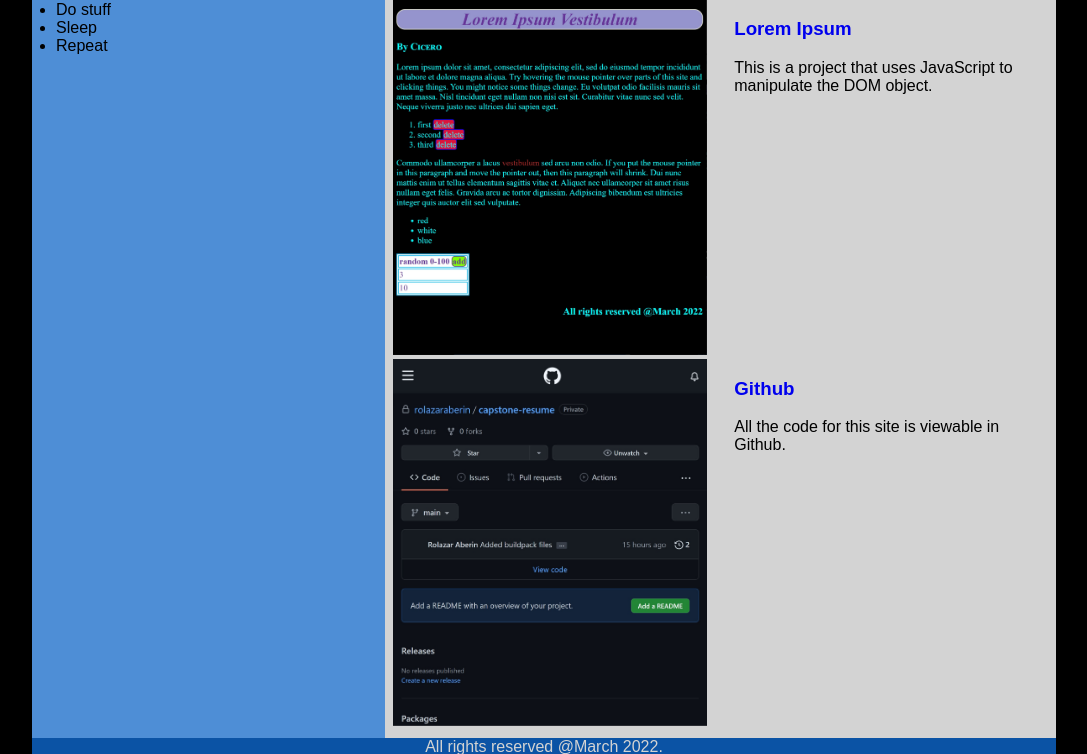
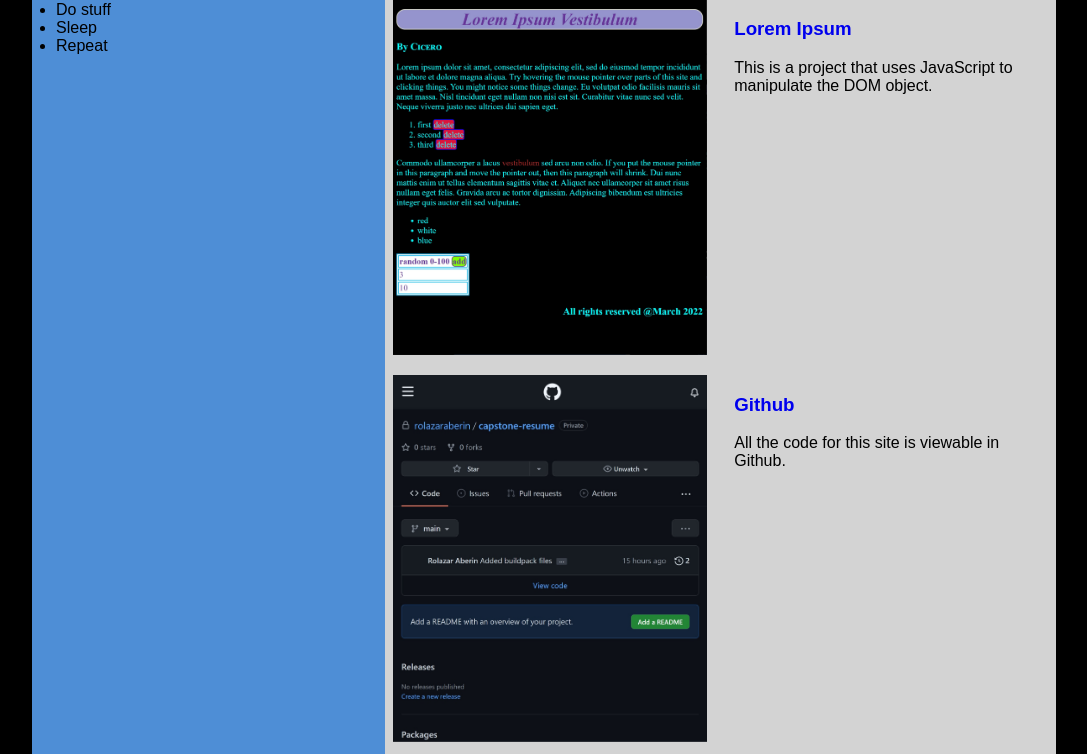
Before and after one commit to rolazaraberin/capstone-resume, a PHP site: page /resume.html in a window 1280 px wide. Shown: the part 768-1522 px from the top of the page, without its empty margins (96-1183 px from the left). Run offline with PHP 8.4, Linux system fonts and the light colour scheme.

Commit message:
Added margin between sample pictures

```diff
--- a/resume.css
+++ b/resume.css
@@ -101,3 +101,7 @@ a:hover {
 .align-left {
   width: 50%;
 }
+
+.margin-bottom {
+  margin-bottom: 1rem;
+}
--- a/resume.html
+++ b/resume.html
@@ -169,7 +169,7 @@
               target="_blank"
             >
               <div class="flex-area">
-                <div class="constrainer align-left padding-right">
+                <div class="constrainer align-left padding-right margin-bottom">
                   <img src="picture sample project.jpg" alt="website" />
                 </div>
                 <div class="align-right">
```
